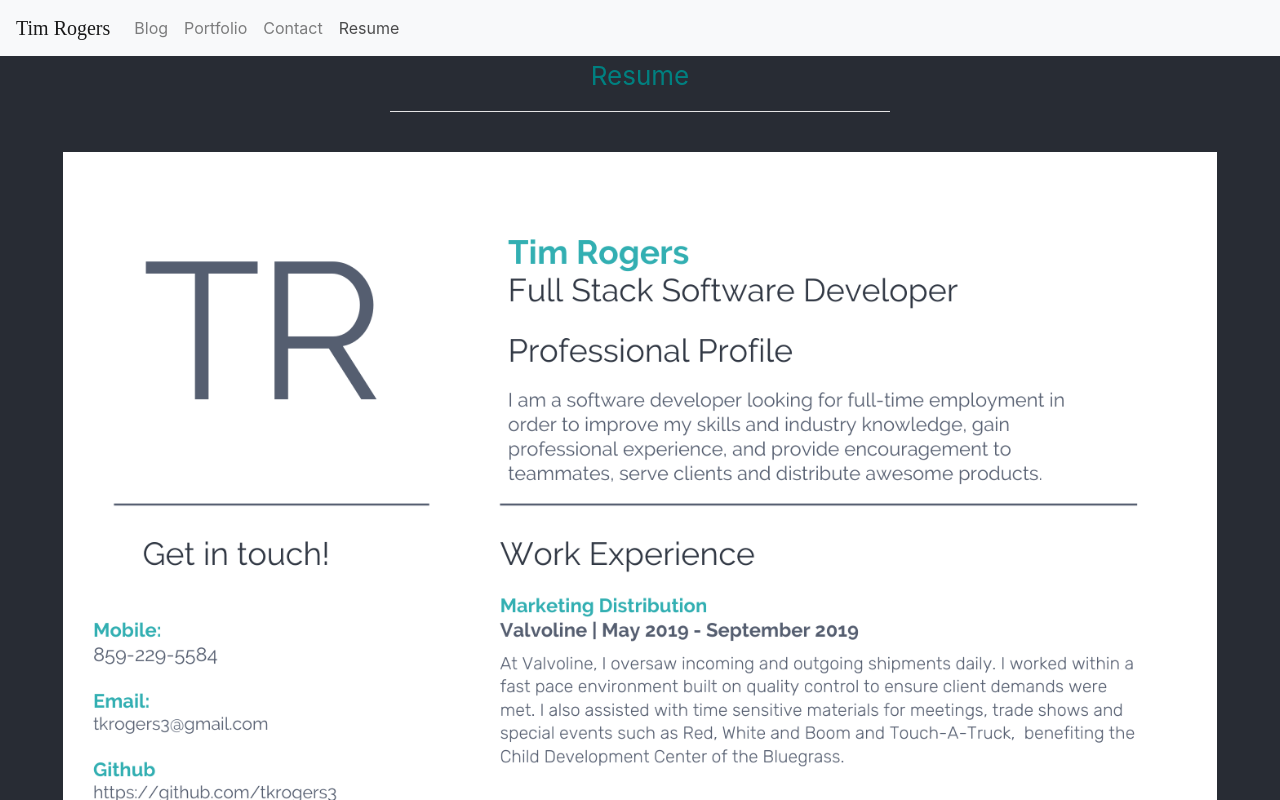
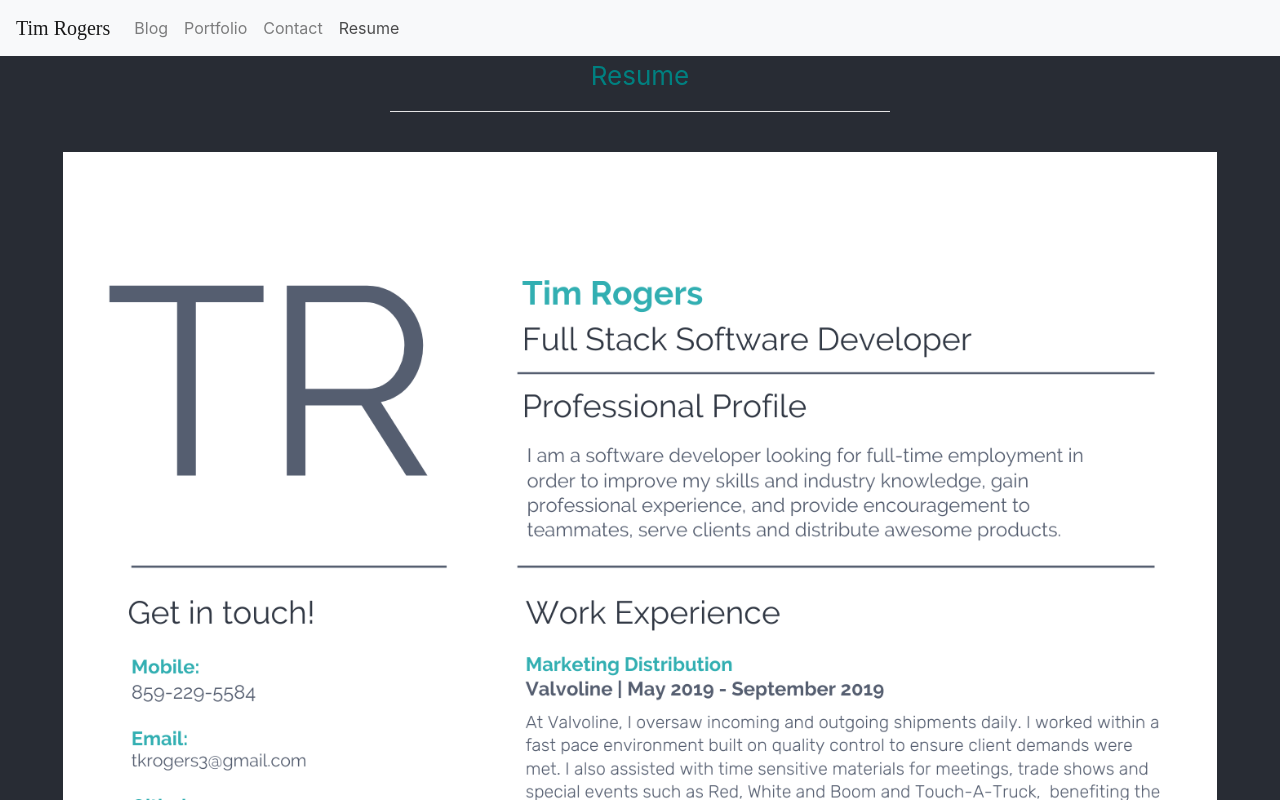
Before and after one commit to tkrogers3/React-Blog, a React (Create React App) app: page / in a window 1280 px wide. Both pictures are taken after a click on the link "Resume". Shown: the top 800 px of the page. Built offline with nearby package versions, Linux system fonts and the light colour scheme.

Commit message:
updated resume with suggested changes

```diff
--- a/src/Components/Resume.js
+++ b/src/Components/Resume.js
@@ -6,7 +6,7 @@ function Resume(){
 return <div className="container p-2 mb-4">
 <div className="row">
 
-<img src="./Images/Resume.png"  className="img-fluid"></img>
+<img src="./Images/Resume1.png"  className="img-fluid"></img>
 
 </div>
 </div>
```
Also changed, not shown: public/Images/Resume1.png (added).
